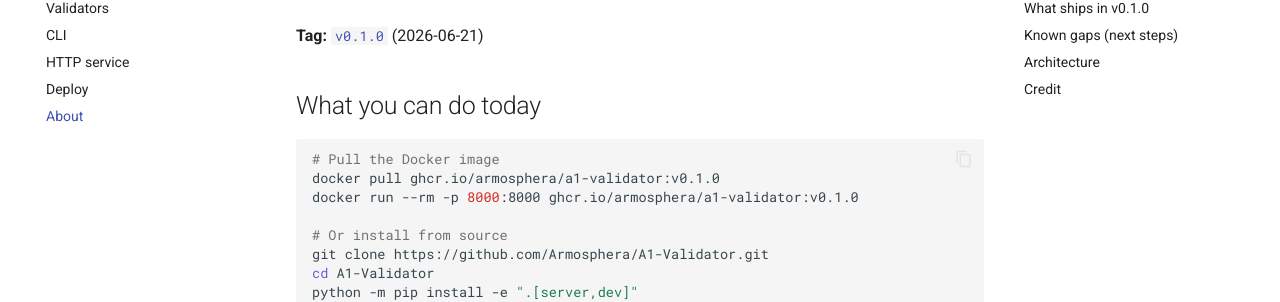
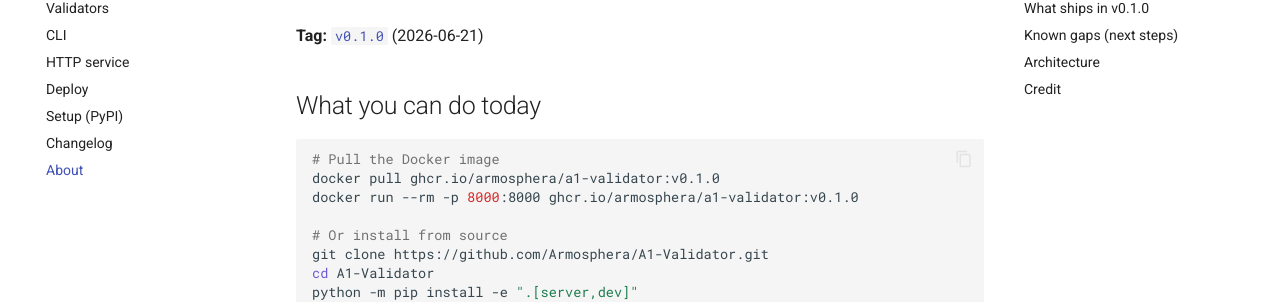
Before and after one commit to Armosphera/A1-Validator, an MkDocs documentation site: the page built from docs/about.md, in a window 1280 px wide. Shown: the part 157-459 px from the top of the page. Built offline with MkDocs 1.6.1 and Material for MkDocs 9.7.7, drawn with Linux system fonts in a browser that asks for light colours; comment, search, counter and statistics services are not loaded.

Commit message:
fix(ci+docs): mkdocs nav + dev image version arg
- mkdocs.yml: add 'Setup (PyPI)' (setup.md) and 'Changelog'
  (CHANGELOG.md) to nav. Without this, mkdocs strict mode
  aborts with 'docs exist but not in nav' and 'CHANGELOG.md
  link target not found'.
- docs/about.md: link to changelog.md (lowercase) — mkdocs
  renames CHANGELOG.md to changelog.md in the served site.
- publish-dev.yml: read VERSION from pyproject.toml (since
  dev builds are from main, not from a v* tag — no
  GITHUB_REF_NAME version to strip). Same --build-arg
  VERSION fix as publish-ghcr.yml had in v0.1.6.

```diff
--- a/docs/about.md
+++ b/docs/about.md
@@ -43,7 +43,7 @@
    `./scripts/setup_pypi_token.sh <token> prod`. Same workflow
    pattern, just a different env name.
 2. **Multi-arch Docker (amd64 + arm64)** — deferred to v0.2.0;
-   see [Known issues](CHANGELOG.md#known-issues).
+   see [Known issues](changelog.md#known-issues).
 3. **TestPyPI install is the smoke test** — after every v* tag
    push, the workflow publishes to TestPyPI. Run
    `pip install -i https://test.pypi.org/simple/ a1-validator` to
--- a/mkdocs.yml
+++ b/mkdocs.yml
@@ -94,4 +94,6 @@
   - CLI: cli.md
   - HTTP service: http.md
   - Deploy: deploy.md
+  - Setup (PyPI): setup.md
+  - Changelog: CHANGELOG.md
   - About: about.md
```
Also changed, not shown: 1 other file.
